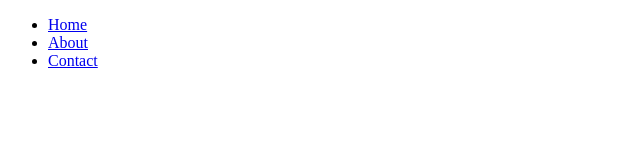
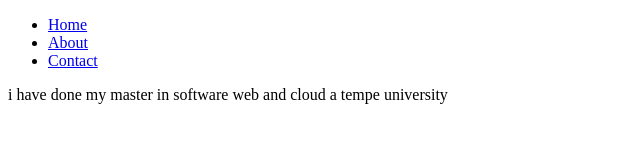
Before and after one commit to bm-imran/test-git-new, a plain HTML site: page index.html in a window 1280 px wide. Shown: the whole page, without its empty margins (0-640 px from the left). Drawn offline with Linux system fonts and the light colour scheme.

Commit message:
educational information

```diff
--- a/index.html
+++ b/index.html
@@ -20,3 +20,4 @@
 <!-- 2. write simple, clear and concis commit message < 50  should not be more than 50 characters -->
  <!-- 3. use imperatiove mode: Add, Remove, Fix, Refactor,  -->
  <!-- 4. test before commiting  -->
+ i have done my master in software web and cloud a tempe university
```
